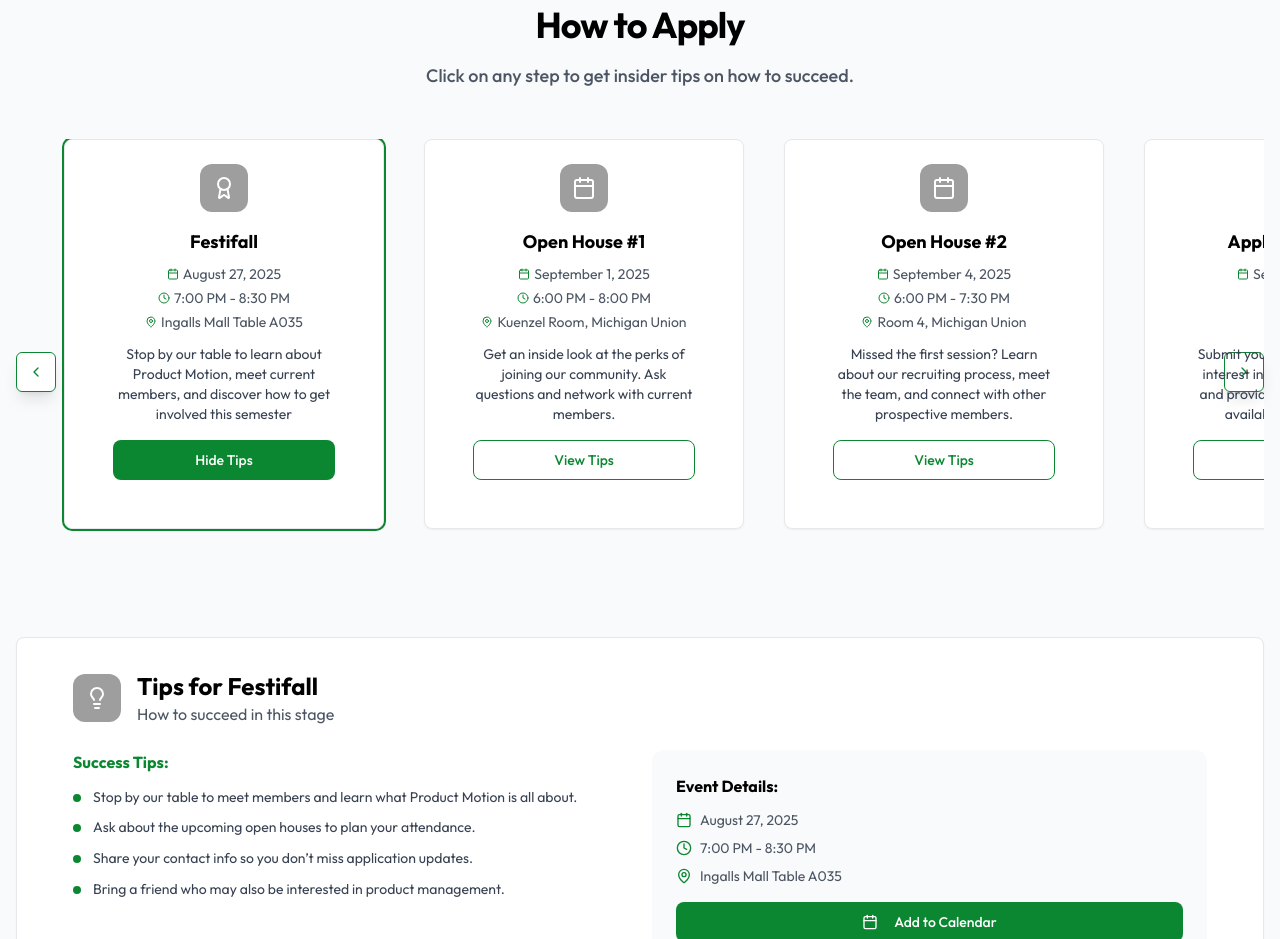
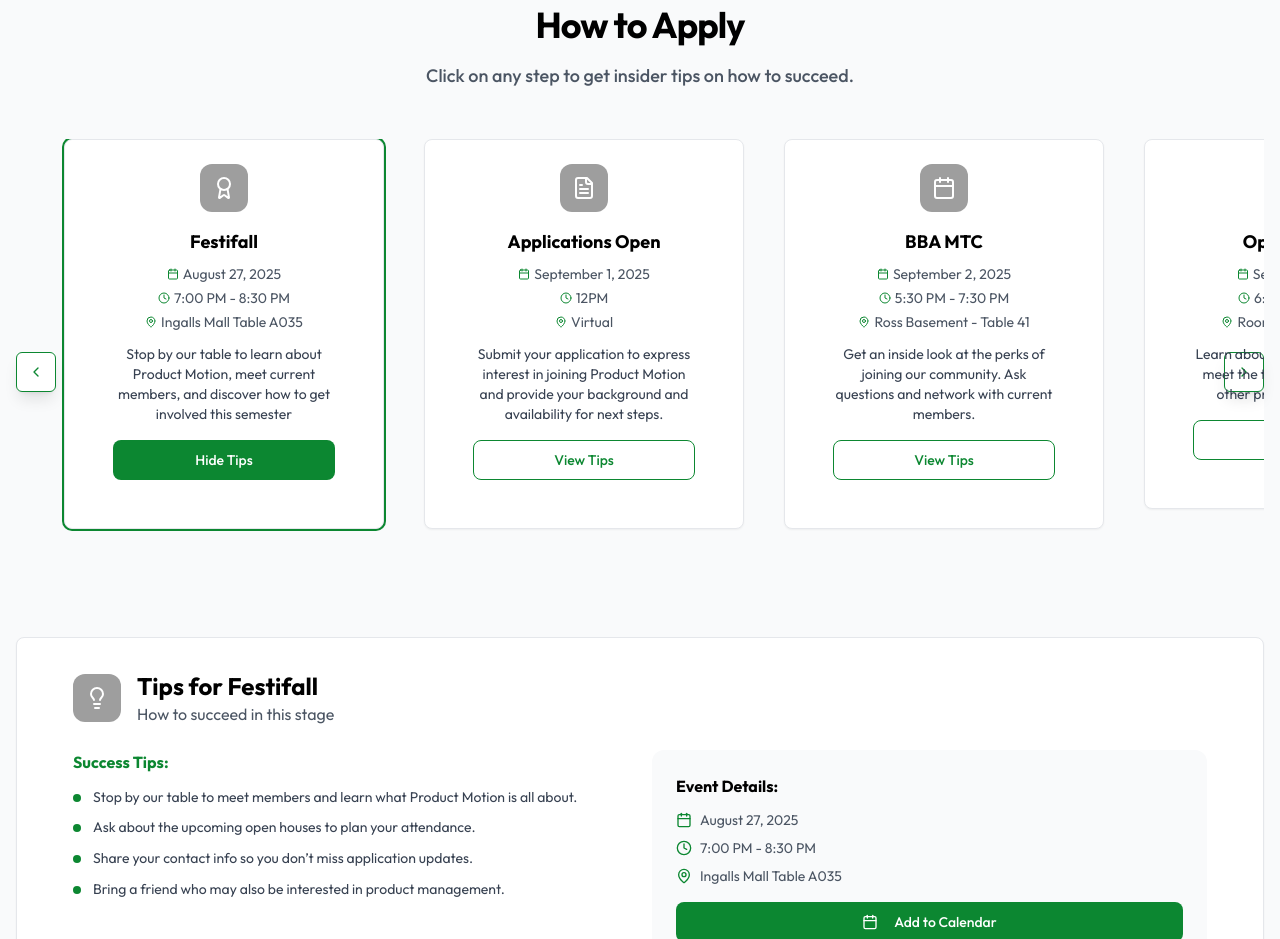
Before and after one commit to noorshah777/promo-website, a Next.js app: page /apply-now in a window 1280 px wide. Shown: the part 1660-2599 px from the top of the page. Built offline with nearby package versions, Linux system fonts and the light colour scheme; grey boxes are pictures that could not be loaded.

Commit message:
edit events

```diff
--- a/app/events/page.tsx
+++ b/app/events/page.tsx
@@ -46,11 +46,11 @@ export default function EventsPage() {
     },
     {
       id: "open-house-1",
-      title: "Open House #1",
-      date: "September 1, 2025",
-      time: "6:00 PM - 8:00 PM",
-      location: "Kuenzel (holds 120 people)",
-      description: "Explore our club, meet current members, and learn how you can join projects, mentorship, and community programs.",
+      title: "BBA MTC",
+      date: "September 2, 2025",
+      time: "5:30 PM - 7:30 PM",
+      location: "Ross Basement - Table 41",
+      description: "Meet the team and learn more about how you can get involved!",
       image: "/placeholder.svg?height=200&width=300",
       startDate: "2025-09-01T18:00:00",
       endDate: "2025-09-01T20:00:00",
@@ -58,11 +58,11 @@ export default function EventsPage() {
     },
     {
       id: "open-house-2",
-      title: "Open House #2",
+      title: "Open House",
       date: "September 4, 2025",
       time: "6:00 PM - 7:30 PM",
-      location: "Room 4 (holds 50 people)",
-      description: "Catch up if you missed the first session and discover opportunities to get involved with the club this semester.",
+      location: "Room 4",
+      description: "Explore our club, meet current members, and learn how you can join projects, mentorship, and community programs.",
       image: "/placeholder.svg?height=200&width=300",
       startDate: "2025-09-04T18:00:00",
       endDate: "2025-09-04T19:30:00",
@@ -71,7 +71,7 @@ export default function EventsPage() {
     {
       id: "applications-open",
       title: "Applications Open",
-      date: "September 5, 2025",
+      date: "September 1, 2025",
       time: "12:00 PM",
       location: "Online",
       description: "Submit your application to join the club, share your interests, and let us know how you want to contribute!",
--- a/components/ui/application-timeline.tsx
+++ b/components/ui/application-timeline.tsx
@@ -66,50 +66,16 @@ const timelineEvents: TimelineEvent[] = [
       "Bring a friend who may also be interested in product management."
     ],
   },
-  {
-    id: "2",
-    title: "Open House #1",
-    date: "September 1, 2025",
-    time: "6:00 PM - 8:00 PM",
-    location: "Kuenzel Room, Michigan Union",
-    description: "Get an inside look at the perks of joining our community. Ask questions and network with current members.",
-    type: "open-house",
-    startDate: "2024-09-01T18:00:00",
-    endDate: "2024-09-01T20:00:00",
-    tips: [
-      "Arrive early to grab a good seat and meet fellow prospective members.",
-      "Listen closely to learn about cohort projects and mentorship opportunities.",
-      "Introduce yourself to board members and ask about their experiences.",
-      "Take notes on what excites you most for your application later."
-    ],
-  },
-  {
-    id: "3",
-    title: "Open House #2",
-    date: "September 4, 2025",
-    time: "6:00 PM - 7:30 PM",
-    location: "Room 4, Michigan Union",
-    description: "Missed the first session? Learn about our recruiting process, meet the team, and connect with other prospective members.",
-    type: "open-house",
-    startDate: "2024-09-04T18:00:00",
-    endDate: "2024-09-04T19:30:00",
-    tips: [
-      "If you missed the first open house, this is your chance to catch up.",
-      "Engage with board members and current members to learn their stories.",
-      "Jot down details about the projects and perks you find most interesting.",
-      "Show enthusiasm and curiosity — it makes a lasting impression."
-    ],
-  },
 {
-  id: "4",
+  id: "2",
   title: "Applications Open",
-  date: "September 5, 2025",
+  date: "September 1, 2025",
   time: "12PM",
   location: "Virtual",
   description: "Submit your application to express interest in joining Product Motion and provide your background and availability for next steps.",
   type: "application",
-  startDate: "2024-09-05T00:00:00",
-  endDate: "2024-09-05T23:59:59",
+  startDate: "2024-09-01T00:00:00",
+  endDate: "2024-09-01T23:59:59",
   tips: [
     "Submit your application early to avoid last-minute stress.",
     "Highlight experiences that showcase collaboration and problem-solving.",
@@ -117,6 +83,39 @@ const timelineEvents: TimelineEvent[] = [
     "Double-check your availability for interviews and assignments."
   ],
 },
+  {
+    id: "3",
+    title: "BBA MTC",
+    date: "September 2, 2025",
+    time: "5:30 PM - 7:30 PM",
+    location: "Ross Basement - Table 41",
+    description: "Get an inside look at the perks of joining our community. Ask questions and network with current members.",
+    type: "open-house",
+    startDate: "2024-09-02T17:30:00",
+    endDate: "2024-09-02T19:30:00",
+    tips: [
+      "Stop by our table to meet members and learn what Product Motion is all about.",
+      "Introduce yourself to board members and ask about their experiences.",
+      "Take notes on what excites you most for your application later."
+    ],
+  },
+  {
+    id: "4",
+    title: "Open House #1",
+    date: "September 4, 2025",
+    time: "6:00 PM - 7:30 PM",
+    location: "Room 4, Michigan Union",
+    description: "Learn about our recruiting process, meet the team, and connect with other prospective members.",
+    type: "open-house",
+    startDate: "2024-09-04T18:00:00",
+    endDate: "2024-09-04T19:30:00",
+    tips: [
+      "Engage with board members and current members to learn their stories.",
+      "Jot down details about the projects and perks you find most interesting.",
+      "Show enthusiasm and curiosity — it makes a lasting impression."
+    ],
+  },
+
 
 {
   id: "5",
```
